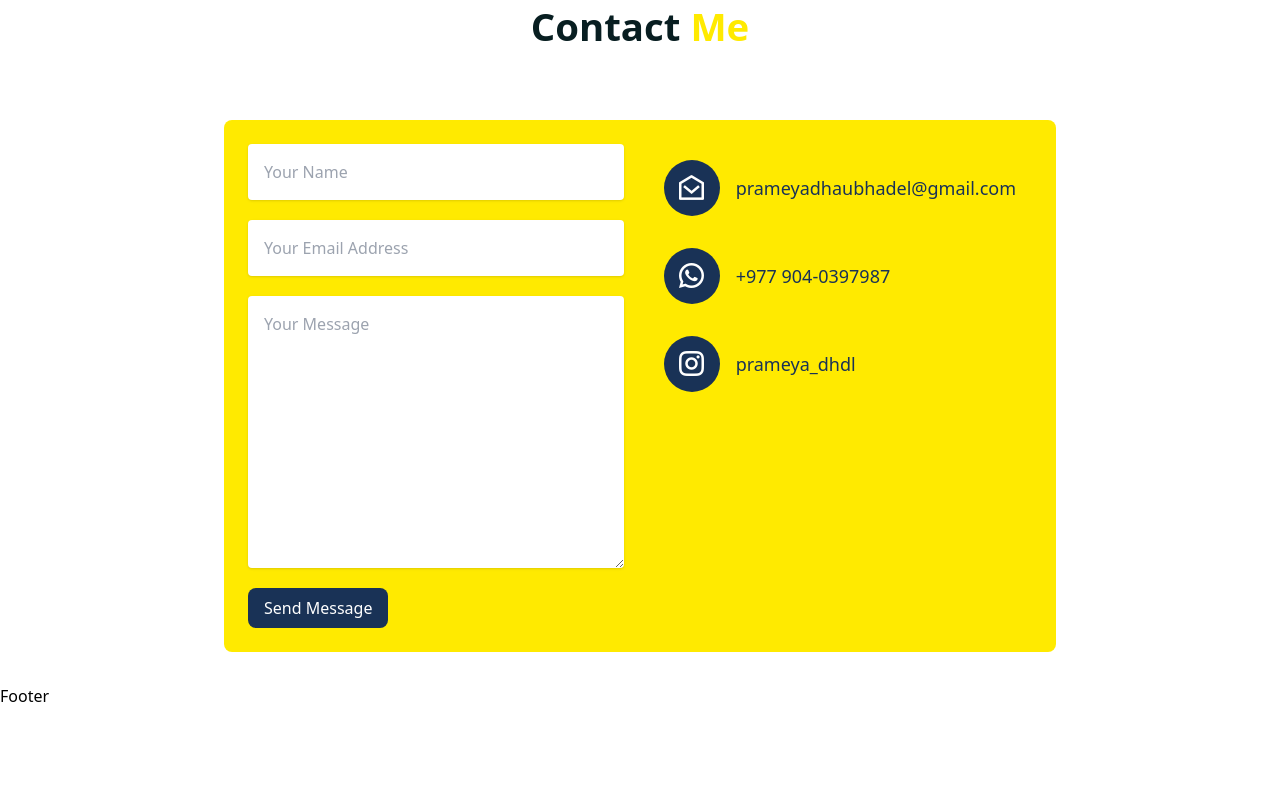
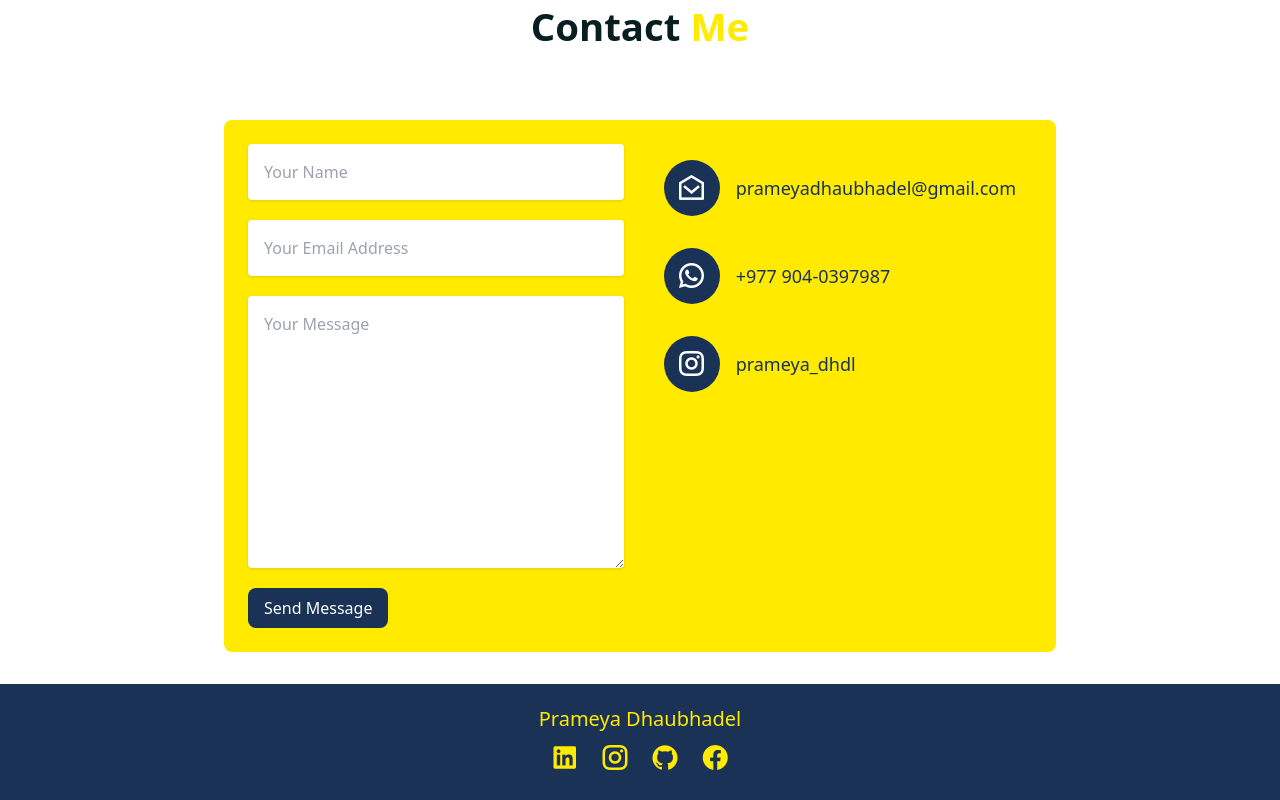
Before and after one commit to PrameyaDhdl/Portfolio, a React (Create React App) app in the folder portfolio/: page / in a window 1280 px wide. Shown: the part 4082-4882 px from the top of the page. Before the commit the page ends 4790 px from the top, so only its background shows below. Built offline with nearby package versions, Linux system fonts and the light colour scheme.

Commit message:
adding footer

```diff
--- a/portfolio/src/Components/Footer/Footer.jsx
+++ b/portfolio/src/Components/Footer/Footer.jsx
@@ -1,7 +1,43 @@
 import React from "react";
 
+const SocialLink = ({ href, icon }) => (
+  <span className="px-2"> {/* Add margin-right for the gap */}
+    <a
+      href={href}
+      className="text-[30px] font-[500] text-primaryColor"
+    >
+      <i className={icon}></i>
+    </a>
+  </span>
+);
+
 const Footer = () => {
-    return<div>Footer</div>
+  const socialLinks = [
+    {
+      href: "https://www.linkedin.com/in/prameya-dhaubhadel/",
+      icon: "ri-linkedin-box-fill",
+    },
+    {
+      href: "https://www.instagram.com/prameya_dhdl/",
+      icon: "ri-instagram-line",
+    },
+    {
+      href: "https://github.com/PrameyaDhdl",
+      icon: "ri-github-fill",
+    },
+    {
+      href: "https://www.facebook.com/prameya.dhaubhadel.1",
+      icon: "ri-facebook-circle-fill",
+    },
+  ];
+  return (
+    <div className=" py-5 bg-smallTextColor text-center">
+        <div className=" text-primaryColor font-[500] text-[20px]">Prameya Dhaubhadel</div>
+         {socialLinks.map((link, index) => (
+        <SocialLink key={index} href={link.href} icon={link.icon} />
+        ))}
+    </div>
+  );
 };
 
 export default Footer;
--- a/portfolio/src/Components/UI/Portfolio.jsx
+++ b/portfolio/src/Components/UI/Portfolio.jsx
@@ -40,13 +40,9 @@ const Portfolio = () => {
           separating it into smaller portions, whereas binary search searches sorted datasets quickly and effectively.
           When interacting with survey data, these algorithms lead to enhanced performance and a better user
           experience.<br/><br/>
-          Quick Sort is an O(n log n) average time complexity. In comparison, the average time complexity of Bubble
-          Sort and Insertion Sort is O(n2). The divide-and-conquer approach of Quick Sort, combined with its better
-          efficiency, makes it an excellent choice for sorting huge data sets and optimizing memory utilization.
-          Binary Search, on the other hand, stands out as a quick and efficient search algorithm with a time
-          complexity of O(log n). Binary Search quickly narrows down the required element by halving the search
-          space with each comparison, making it especially useful for sorted or easily sorted data but requires a
-          sorted dataset.<br/><br/>
+          Quick Sort: O(n log n) average time complexity, efficient for large data sets.
+          Bubble Sort & Insertion Sort: O(n^2) average time complexity, less efficient.
+          Binary Search: O(log n) time complexity, quick and efficient for sorted data.<br/><br/>
           The algorithm proved to be working fully and correctly by completing an assertion table and testing with
           a respective assert statement.</p>
         ),
```
